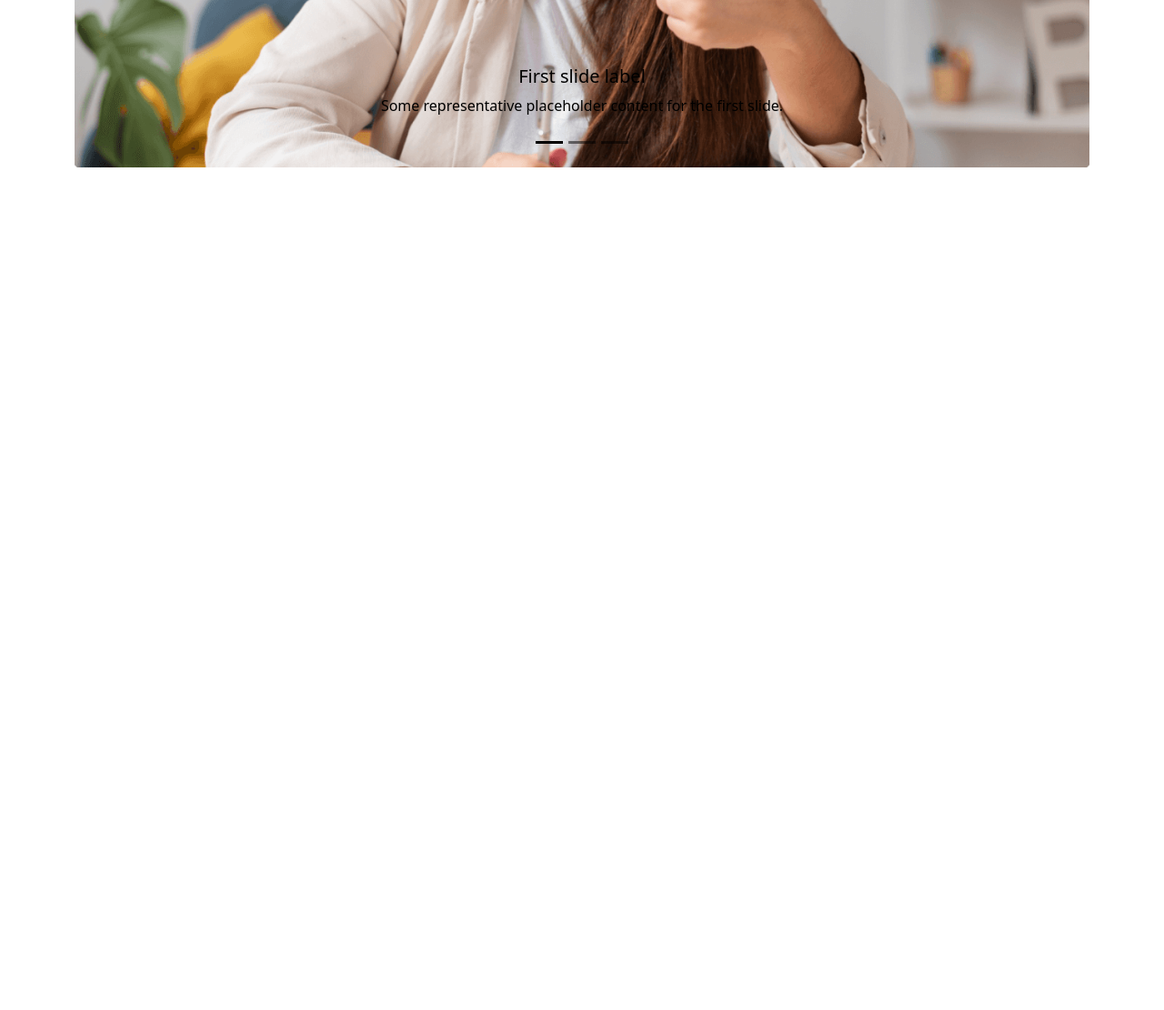
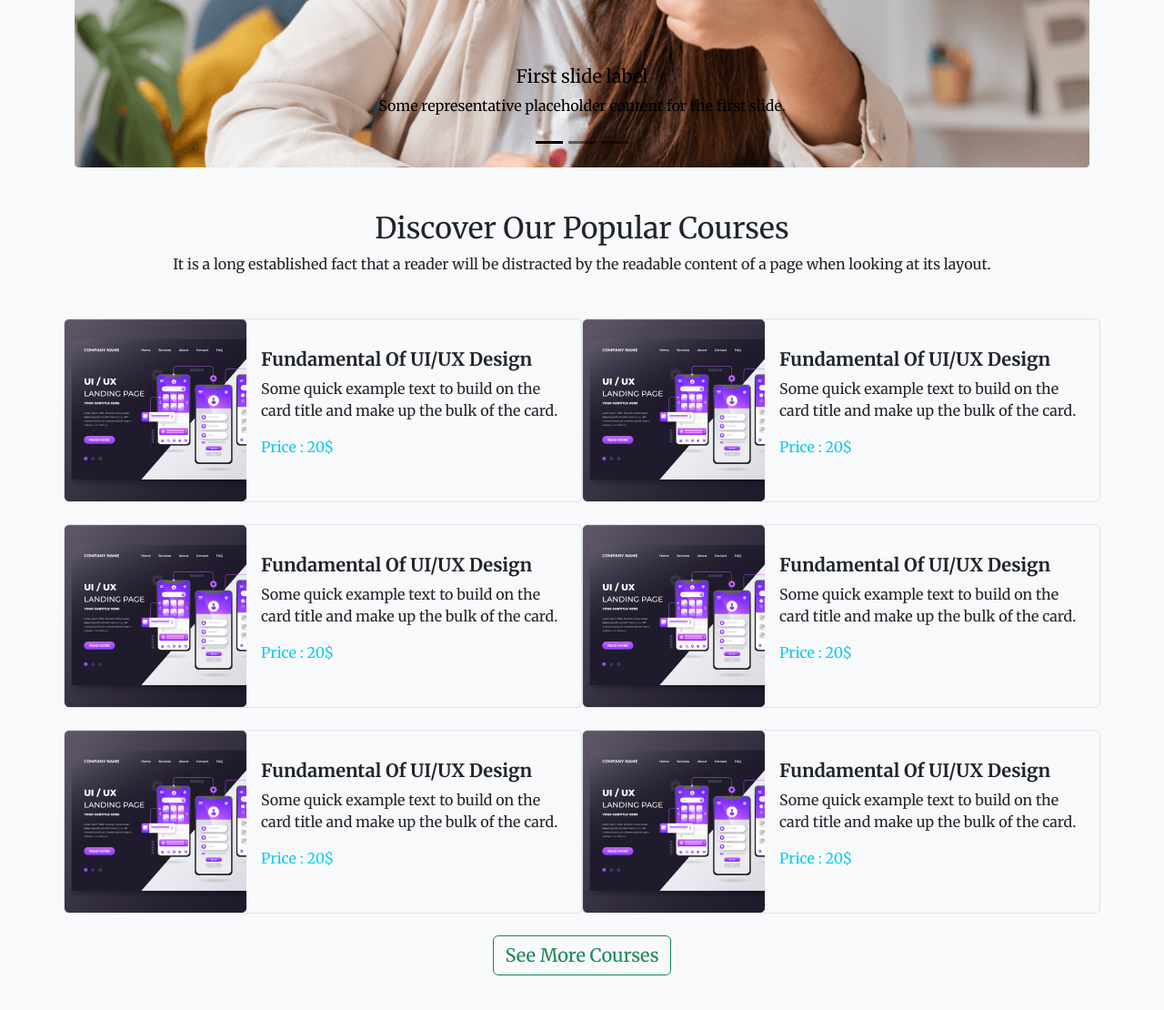
Before and after one commit to nowshad89/ed-tech-milestone-3, a plain HTML site: page index.html in a window 1280 px wide. Shown: the part 500-1610 px from the top of the page at 91% size. Before the commit the page ends 800 px from the top, so only its background shows below. Drawn offline with nearby package versions, Linux system fonts and the light colour scheme; a web font is replaced by a local one.

Commit message:
course-section-added

```diff
--- a/index.html
+++ b/index.html
@@ -11,6 +11,7 @@
     <link rel="preconnect" href="https://fonts.gstatic.com" crossorigin>
     <link href="https://fonts.googleapis.com/css2?family=Gentium+Book+Plus:ital@1&family=Karla:wght@200;300;400;500;600;700;800&family=Merriweather:wght@300;400;700&family=Montserrat:wght@100;200;300;400;500;600;700;800;900&family=Poppins:wght@300;400;500;600;700&display=swap" rel="stylesheet">
     <!-- -----------------------------------------------custom css----------------------- -->
+    <link rel="stylesheet" href="style.css">
 
   </head>
   <body>
@@ -23,7 +24,7 @@
                 <span class="navbar-toggler-icon"></span>
                 </button>
                 <div class="collapse navbar-collapse" id="navbarSupportedContent">
-                <ul class="navbar-nav m-auto mb-2 mb-lg-0 fw-semibold fs-5">
+                <ul class="navbar-nav m-auto mb-2 mb-lg-0 fw-semibold fs-6">
                     <li class="nav-item px-1">
                     <a class="nav-link" aria-current="page" href="#">Home</a>
                     </li>
@@ -52,6 +53,7 @@
 
     <!-- -------------------------------------main start---------------------------------------------- -->
     <main>
+        <!-- ---------------------------------hero start---------------------------------------------- -->
         <section class="hero my-4">
             <div class="container">
                 <div class="row">
@@ -96,6 +98,72 @@
                 </div>
             </div>
         </section>
+        <!-- --------------------------------hero end-------------------------------------------------- -->
+
+        <!-- --------------------------------course start----------------------------------------------- -->
+        <section class="my-5">
+            <div class="container">
+                <div class="text-center mb-5">
+                    <h2>Discover Our Popular Courses</h2>
+                    <p>It is a long established fact that a reader will be distracted by the readable content of a page when looking at its layout.</p>
+                </div>
+                <div class="row g-4">
+                    <div class="col-md-6 d-flex justify-content-center align-items-center border border-1 rounded p-0">
+                        <img class="img-fluid" src="images/course/course-1.png" alt="">
+                        <div class="px-3">
+                            <h5 class="fw-semibold mb-2">Fundamental Of UI/UX Design</h5>
+                            <p>Some quick example text to build on the card title and make up the bulk of the card.</p>
+                            <p class="text-info">Price : 20$</p>
+                        </div>
+                    </div>
+                    <div class="col-md-6 d-flex justify-content-center align-items-center border border-1 rounded p-0">
+                        <img class="img-fluid" src="images/course/course-1.png" alt="">
+                        <div class="px-3">
+                            <h5 class="fw-semibold mb-2">Fundamental Of UI/UX Design</h5>
+                            <p>Some quick example text to build on the card title and make up the bulk of the card.</p>
+                            <p class="text-info">Price : 20$</p>
+                        </div>
+                    </div>
+                    <div class="col-md-6 d-flex justify-content-center align-items-center border border-1 rounded p-0">
+                        <img class="img-fluid" src="images/course/course-1.png" alt="">
+                        <div class="px-3">
+                            <h5 class="fw-semibold mb-2">Fundamental Of UI/UX Design</h5>
+                            <p>Some quick example text to build on the card title and make up the bulk of the card.</p>
+                            <p class="text-info">Price : 20$</p>
+                        </div>
+                    </div>
+                    <div class="col-md-6 d-flex justify-content-center align-items-center border border-1 rounded p-0">
+                        <img class="img-fluid" src="images/course/course-1.png" alt="">
+                        <div class="px-3">
+                            <h5 class="fw-semibold mb-2">Fundamental Of UI/UX Design</h5>
+                            <p>Some quick example text to build on the card title and make up the bulk of the card.</p>
+                            <p class="text-info">Price : 20$</p>
+                        </div>
+                    </div>
+                    <div class="col-md-6 d-flex justify-content-center align-items-center border border-1 rounded p-0">
+                        <img class="img-fluid" src="images/course/course-1.png" alt="">
+                        <div class="px-3">
+                            <h5 class="fw-semibold mb-2">Fundamental Of UI/UX Design</h5>
+                            <p>Some quick example text to build on the card title and make up the bulk of the card.</p>
+                            <p class="text-info">Price : 20$</p>
+                        </div>
+                    </div>
+                    <div class="col-md-6 d-flex justify-content-center align-items-center border border-1 rounded p-0">
+                        <img class="img-fluid" src="images/course/course-1.png" alt="">
+                        <div class="px-3">
+                            <h5 class="fw-semibold mb-2">Fundamental Of UI/UX Design</h5>
+                            <p>Some quick example text to build on the card title and make up the bulk of the card.</p>
+                            <p class="text-info">Price : 20$</p>
+                        </div>
+                    </div>
+                </div>
+                <div class="text-center mt-4">
+                    <button class="btn btn-outline-success fs-5" type="submit">See More Courses</button>
+                </div>
+            </div>
+        </section>
+        <!-- --------------------------------course end------------------------------------------------- -->
+
 
     </main>
     <!-- --------------------------------------main end----------------------------------------------- -->
--- a/style.css
+++ b/style.css
@@ -6,8 +6,9 @@ font-family: 'Montserrat', sans-serif;
 font-family: 'Poppins', sans-serif;
 
 */
-.body{
+body{
     margin: 0;
     padding: 0;
     font-family: 'Merriweather', serif;
+    background-color: #F8F9FA;
 }
```
